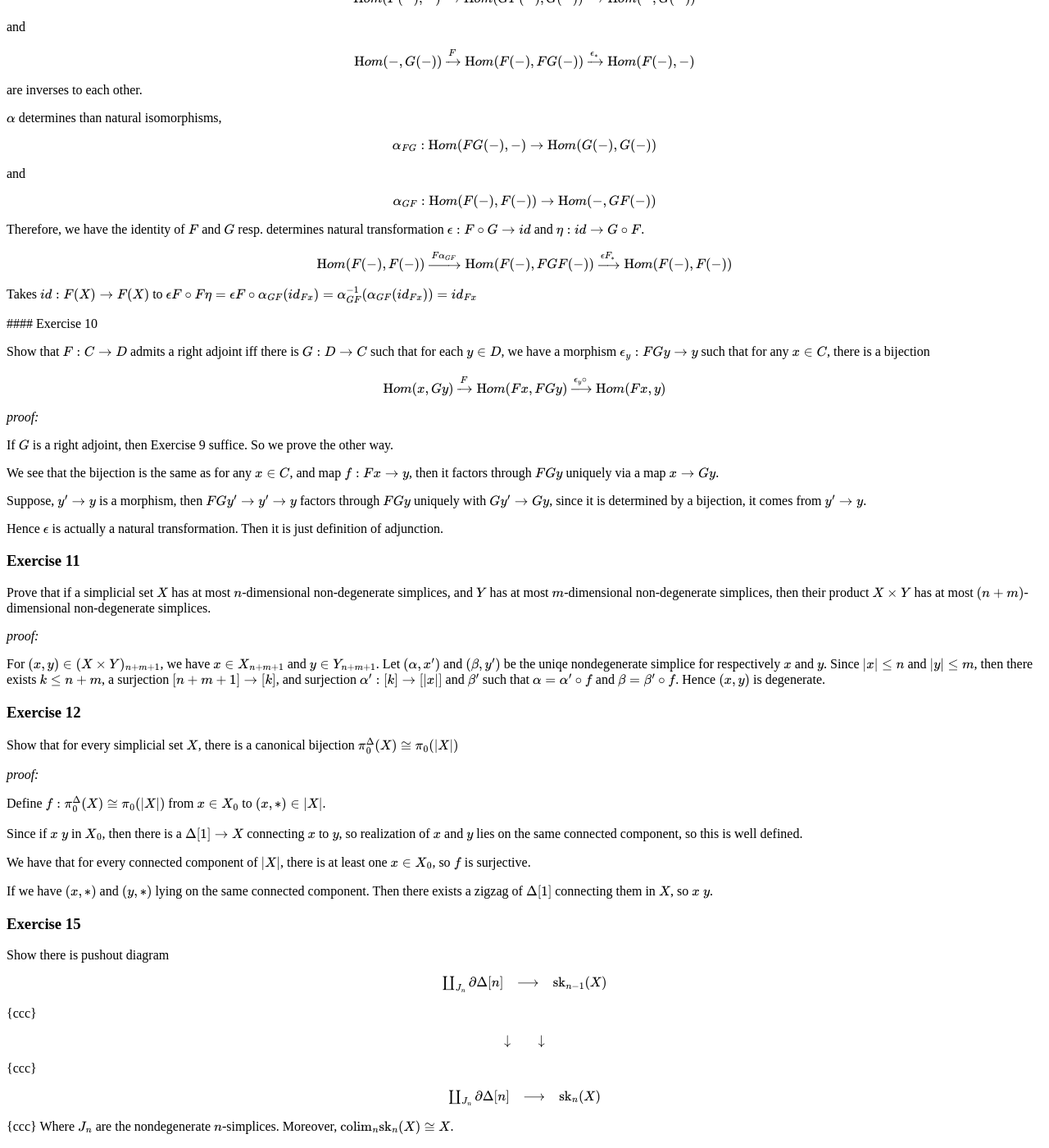
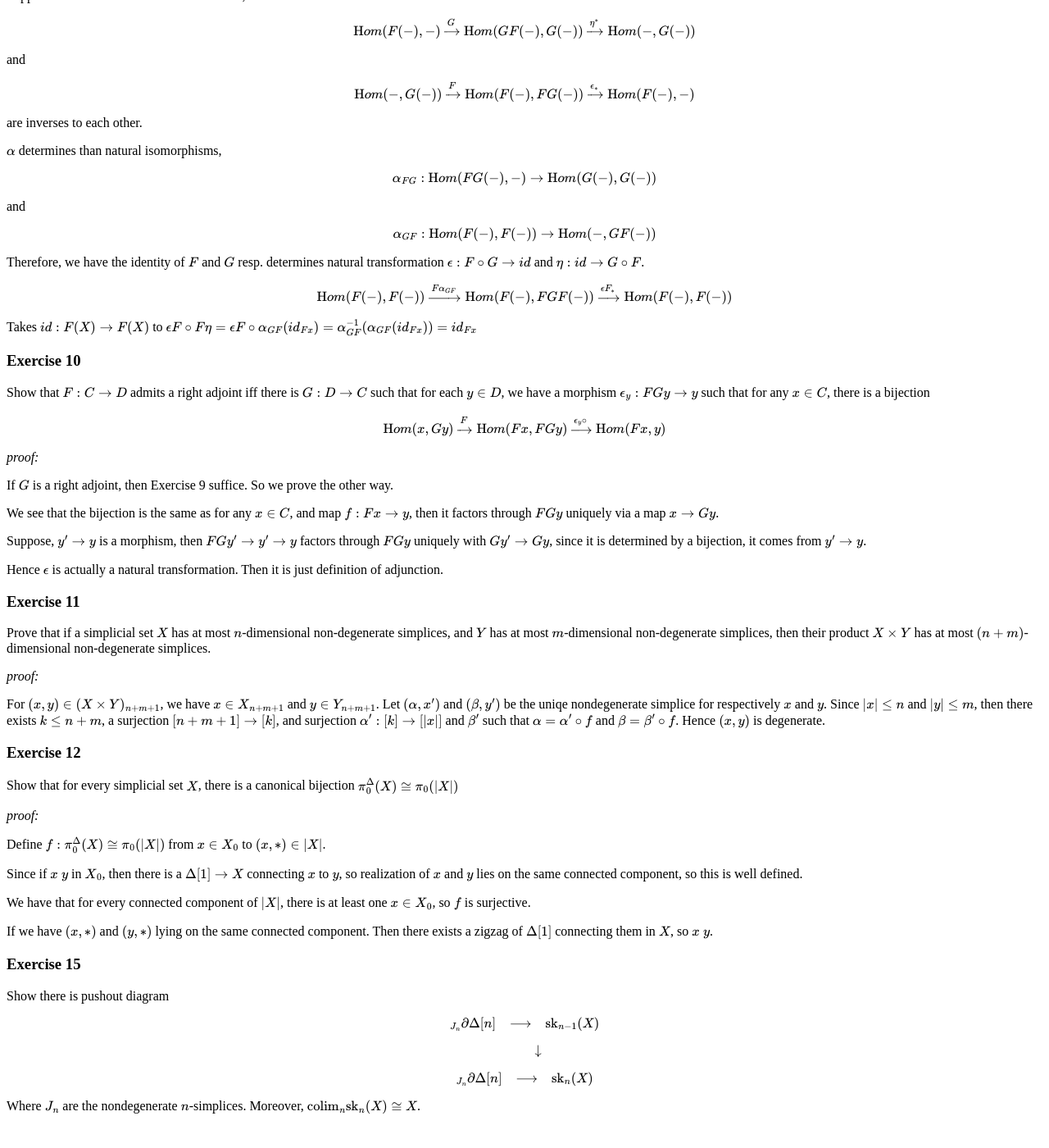
Before and after one commit to justinli1128/jiahaoliAcademicWebsite, a Jekyll site: the page built from InfinityCat/HomePage.md, in a window 1280 px wide and 1400 px high, scrolled down 1663 px. Shown: the whole window at 82% size. Built offline with Jekyll 4.4.1, drawn with Linux system fonts in a browser that asks for light colours; after the commit the page ends 3039 px from its top, so only the background shows below that; some of the changed text lies outside the part shown.

Commit message:
Update HomePage.md

```diff
--- a/InfinityCat/HomePage.md
+++ b/InfinityCat/HomePage.md
@@ -74,7 +74,8 @@ Show that the datum of an adjunction in the sense of Definition 1.1.17(natural i
 \\[
 F\xrightarrow{F\eta } FGF\xrightarrow{\epsilon F} F
 \\]
-\\]
+
+\\[
 G\xrightarrow{\eta G} GFG\xrightarrow{G\epsilon } G
 \\] are the identities
 
@@ -104,7 +105,8 @@ Therefore, we have the identity of $F$ and $G$ resp. determines natural transfor
  \\]
  Takes $id:F(X)\to F(X)$ to $\epsilon F\circ F\eta=\epsilon F\circ \alpha\_{GF}(id\_{Fx})=\alpha_{GF}^{-1}(\alpha\_{GF}(id\_{Fx}))=id\_{Fx}$
 
- #### Exercise 10
+
+### Exercise 10
 
  Show that $F:C\to D$ admits a right adjoint iff there is $G: D\to C$ such that for each $y\in D$, we have a morphism $\epsilon\_y: FGy\to y$ such that for any $x\in C$, there is a bijection
  \\[
@@ -140,17 +142,17 @@ Since if $x~ y$ in $X\_0$, then there is a $\Delta\[1\]\to X$ connecting $x$ to
 
 We have that for every connected component of $\|X\|$, there is at least one $x\in X\_0$, so $f$ is surjective.
 
-If we have $(x,\*)$ and $(y,\*)$ lying on the same connected component. Then there exists a zigzag of $\Delta\[1\]$ connecting them in $X$, so $x~y$.
+If we have $(x,\*)$ and $(y,\*)$ lying on the same connected component. Then there exists a zigzag of $\Delta\[1\]$ connecting them in $X$, so $x\~y$.
 
 ### Exercise 15
 Show there is pushout diagram
-\begin{array}{ccc}
+\begin{array}
 \coprod\_{J\_n}\partial \Delta\[n\]& \longrightarrow & \mathrm{sk}\_{n-1}(X)
-\end{array}{ccc}
-\begin{array}{ccc}
+\end{array}
+\begin{array}
 \downarrow && \downarrow
-\end{array}{ccc}
-\begin{array}{ccc}
+\end{array}
+\begin{array}
 \coprod\_{J\_n}\partial \Delta\[n\] & \longrightarrow & \mathrm{sk}\_{n}(X)
-\end{array}{ccc}
+\end{array}
 Where $J\_n$ are the nondegenerate $n$-simplices. Moreover, $\mathrm{colim}\_n\mathrm{sk}\_n(X)\cong X$.
```
